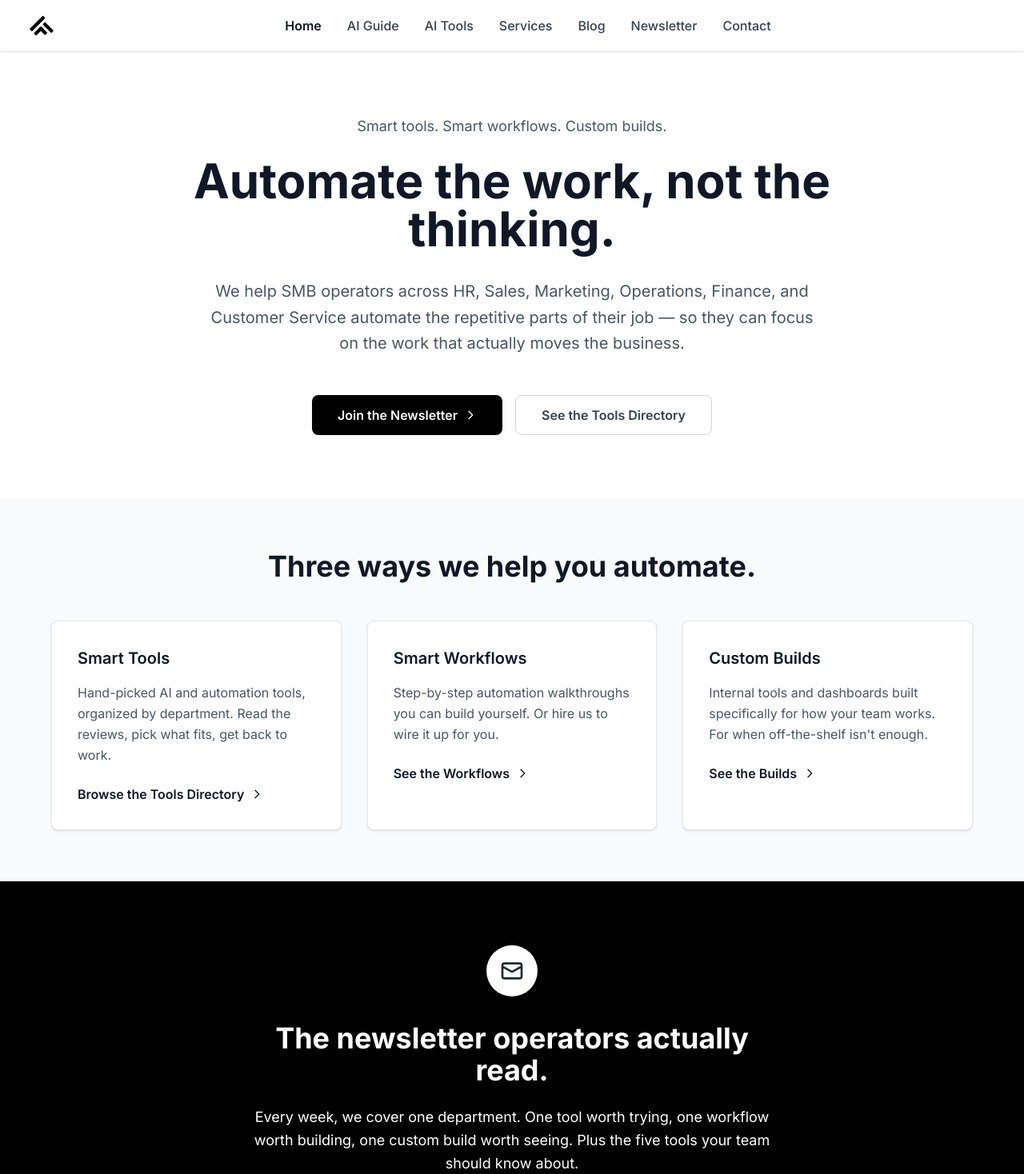
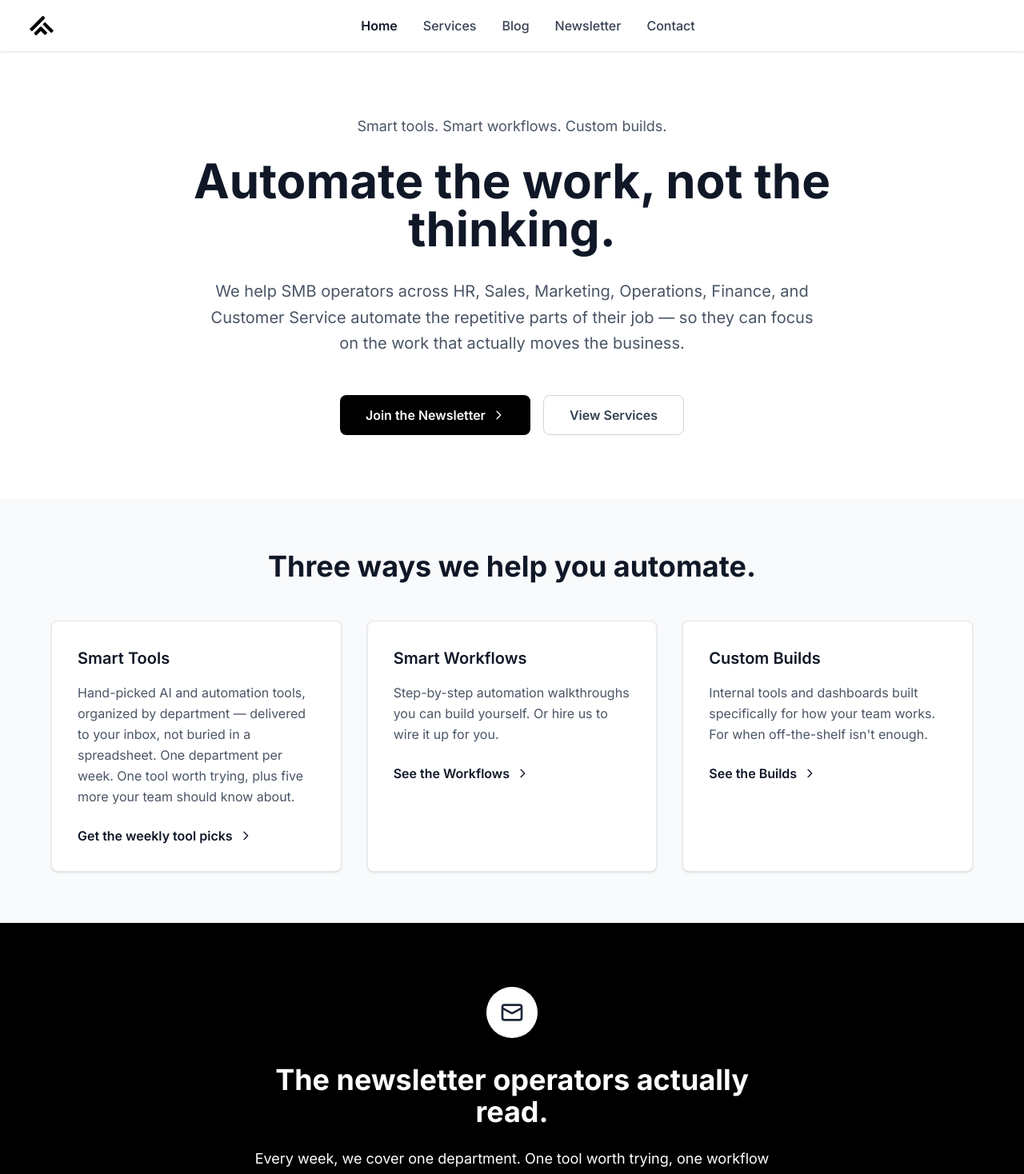
Before and after one commit to dc3241/automation-labs, a Next.js app: page / in a window 1280 px wide. Shown: the top 1468 px of the page at 80% size. Built offline with nearby package versions, Linux system fonts and the light colour scheme.

Commit message:
Homepage updates

```diff
--- a/next.config.js
+++ b/next.config.js
@@ -6,6 +6,30 @@ const nextConfig = {
   eslint: {
     ignoreDuringBuilds: true,
   },
+  async redirects() {
+    return [
+      {
+        source: "/ai-tools",
+        destination: "/services",
+        permanent: false,
+      },
+      {
+        source: "/ai-tools/:path*",
+        destination: "/services",
+        permanent: false,
+      },
+      {
+        source: "/ai-guide",
+        destination: "/services",
+        permanent: false,
+      },
+      {
+        source: "/ai-guide/:path*",
+        destination: "/services",
+        permanent: false,
+      },
+    ];
+  },
 };
 
 module.exports = nextConfig;
--- a/src/app/HomePage.tsx
+++ b/src/app/HomePage.tsx
@@ -92,10 +92,10 @@ export default function HomePage() {
               </svg>
             </button>
             <Link
-              href="/ai-tools"
+              href="/services"
               className="border border-gray-300 text-gray-700 px-8 py-3 rounded-lg font-semibold hover:bg-gray-50 transition-colors duration-200 flex items-center justify-center"
             >
-              See the Tools Directory
+              View Services
             </Link>
           </div>
         </div>
@@ -111,14 +111,15 @@ export default function HomePage() {
             <div className="bg-white rounded-lg shadow-sm border border-gray-200 p-8">
               <h3 className="text-xl font-semibold text-gray-900 mb-4">Smart Tools</h3>
               <p className="text-gray-600 mb-6 leading-relaxed">
-                Hand-picked AI and automation tools, organized by department. Read the
-                reviews, pick what fits, get back to work.
+                Hand-picked AI and automation tools, organized by department — delivered
+                to your inbox, not buried in a spreadsheet. One department per week. One
+                tool worth trying, plus five more your team should know about.
               </p>
               <Link
-                href="/ai-tools"
+                href="/newsletter"
                 className="text-gray-900 font-semibold hover:text-gray-700 inline-flex items-center"
               >
-                Browse the Tools Directory
+                Get the weekly tool picks
                 <svg className="ml-2 w-4 h-4" fill="none" stroke="currentColor" viewBox="0 0 24 24">
                   <path strokeLinecap="round" strokeLinejoin="round" strokeWidth={2} d="M9 5l7 7-7 7" />
                 </svg>
--- a/src/app/ai-guide/layout.tsx
+++ b/src/app/ai-guide/layout.tsx
@@ -11,6 +11,10 @@ const inter = Inter({
 });
 
 export const metadata: Metadata = {
+  robots: {
+    index: false,
+    follow: false,
+  },
   title: "The 7-Day Automation Audit | Automation Labs",
   description:
     "Find the automation opportunities hiding in your team's work. A free 7-day guide covering one department per day — HR, Sales, Marketing, Operations, Finance, Customer Service.",
--- /dev/null
+++ b/src/app/ai-tools/layout.tsx
@@ -0,0 +1,16 @@
+import type { Metadata } from "next";
+
+export const metadata: Metadata = {
+  robots: {
+    index: false,
+    follow: false,
+  },
+};
+
+export default function AIToolsLayout({
+  children,
+}: {
+  children: React.ReactNode;
+}) {
+  return children;
+}
--- a/src/app/services/ServicesPage.tsx
+++ b/src/app/services/ServicesPage.tsx
@@ -102,9 +102,7 @@ export default function ServicesPage() {
               <p className="text-sm text-gray-600 mb-6 flex-1">
                 Best for: teams who want to figure out their own automation stack.
               </p>
-              <Link href="/ai-tools" className="text-gray-900 font-semibold hover:text-gray-700 inline-flex items-center">
-                Browse the directory →
-              </Link>
+              <p className="text-sm text-gray-500">Tools directory coming soon.</p>
             </div>
 
             <div className="bg-white rounded-lg border-2 border-blue-500 shadow-md p-8 flex flex-col relative">
--- a/src/app/sitemap.ts
+++ b/src/app/sitemap.ts
@@ -7,8 +7,6 @@ export default function sitemap(): MetadataRoute.Sitemap {
   const routes = [
     "",
     "/services",
-    "/ai-guide",
-    "/ai-tools",
     "/blog",
     "/newsletter",
     "/contact",
--- a/src/components/Header/index.tsx
+++ b/src/components/Header/index.tsx
@@ -43,12 +43,6 @@ export default function Header() {
             <Link href="/" className={desktopLinkClass('/')}>
               Home
             </Link>
-            <Link href="/ai-guide" className={desktopLinkClass('/ai-guide')}>
-              AI Guide
-            </Link>
-            <Link href="/ai-tools" className={desktopLinkClass('/ai-tools')}>
-              AI Tools
-            </Link>
             <Link href="/services" className={desktopLinkClass('/services')}>
               Services
             </Link>
@@ -93,20 +87,6 @@ export default function Header() {
                 Home
               </Link>
               <Link
-                href="/ai-guide"
-                className={mobileLinkClass('/ai-guide')}
-                onClick={() => setIsMobileMenuOpen(false)}
-              >
-                AI Guide
-              </Link>
-              <Link
-                href="/ai-tools"
-                className={mobileLinkClass('/ai-tools')}
-                onClick={() => setIsMobileMenuOpen(false)}
-              >
-                AI Tools
-              </Link>
-              <Link
                 href="/services"
                 className={mobileLinkClass('/services')}
                 onClick={() => setIsMobileMenuOpen(false)}
```
